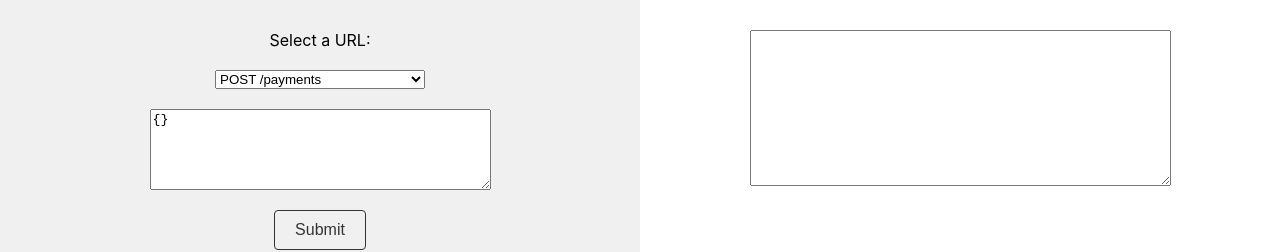
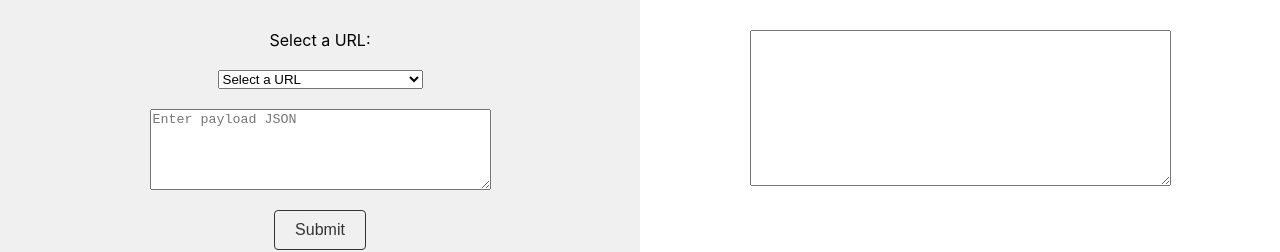
Before and after one commit to iampeternguyen/mocktopus, a React (Create React App) app in the folder app/: page / in a window 1280 px wide. Shown: the part 331-583 px from the top of the page. Built offline with nearby package versions, Linux system fonts and the light colour scheme.

Commit message:
fix response requests

```diff
--- a/app/src/assets/apiEndpoints.js
+++ b/app/src/assets/apiEndpoints.js
@@ -1,5 +1,6 @@
 export const apiEndpoints = [
     {
+        id: 1,
         requestType: "POST",
         url: "/payments",
         summary: "Initiate a payment",
@@ -18,20 +19,23 @@ export const apiEndpoints = [
         },
     },
     {
+        id: 2,
         requestType: "GET",
         url: "/payments",
         summary: "List all payments",
         sampleRequestBody: null,
     },
     {
+        id: 3,
         requestType: "GET",
-        url: "/payments/{paymentId}",
+        url: "/payments/1234",
         summary: "Get payment status",
         sampleRequestBody: null,
     },
     {
+        id: 4,
         requestType: "GET",
-        url: "/accounts/{iban}/payments",
+        url: "/accounts/1234/payments",
         summary: "List payments for an account",
         sampleRequestBody: null,
     },
--- a/app/src/components/Main.js
+++ b/app/src/components/Main.js
@@ -1,15 +1,16 @@
 import React, { useState } from "react";
 import mascot from "../assets/mascot.webp";
-import { apiEndpoints } from "../assets/apiEndpoints"
+import { apiEndpoints } from "../assets/apiEndpoints";
 
 const API_REQUEST = `http://localhost:8001`;
 
 const Main = () => {
-  const [url, setUrl] = useState(API_REQUEST);
+  const [endpointId, setEndpointId] = useState(0);
+  const [url, setUrl] = useState("");
 
-  const [payload, setPayload] = useState("{}");
+  const [payload, setPayload] = useState("");
 
-  const [requestMethod, setRequestMethod] = useState()
+  const [requestMethod, setRequestMethod] = useState("");
 
   const [responseFromServer, setResponseFromServer] = useState("");
 
@@ -64,30 +65,36 @@ const Main = () => {
   const handleSubmit = async (e) => {
     e.preventDefault(); // Prevent form submission from reloading the page
 
-    if (!url || !payload) {
+    if (!url) {
       alert("Please enter both a URL and a payload.");
       return;
     }
 
     try {
-      const response = await fetch(url, {
+      const options = {
         method: requestMethod,
         headers: {
           "Content-Type": "application/json",
         },
-        body: payload, // Assuming payload is a valid JSON string
-      });
+      };
+
+      if (payload && payload !== "null") {
+        options.body = payload;
+      }
+      const response = await fetch(API_REQUEST + url, options);
 
       const contentType = response.headers.get("Content-Type");
 
       if (contentType && contentType.includes("application/json")) {
         const data = await response.json();
         setResponseFromServer(JSON.stringify(data, null, 2));
-        console.log("DATA", data)
+        console.log("DATA", data);
       } else {
         const errorText = await response.text();
-        console.log("Err", errorText)
-        setResponseFromServer(`Error: Server did not return JSON. Response: ${errorText}`);
+        console.log("Err", errorText);
+        setResponseFromServer(
+          `Error: Server did not return JSON. Response: ${errorText}`
+        );
       }
     } catch (error) {
       console.error("Error fetching response:", error);
@@ -95,13 +102,13 @@ const Main = () => {
     }
   };
 
-  const handleSetRequest = (option) => {
-    console.log("IS it running?")
-    setUrl(option);
-    setRequestMethod(option.requestType)
-    setPayload(option.sampleRequestBody)
-  }
-
+  const handleSetRequest = (endpointId) => {
+    const option = apiEndpoints.find((endpoint) => endpoint.id == endpointId);
+    setEndpointId(endpointId);
+    setUrl(option.url);
+    setRequestMethod(option.requestType);
+    setPayload(JSON.stringify(option.sampleRequestBody));
+  };
 
   return (
     <>
@@ -117,12 +124,14 @@ const Main = () => {
           <label htmlFor="url-select">Select a URL:</label>
           <select
             id="url-select"
-            value={url}
+            value={endpointId}
             onChange={(e) => handleSetRequest(e.target.value)}
           >
-            <option value="" disabled>Select a URL</option>
+            <option value="0" disabled>
+              Select a URL
+            </option>
             {apiEndpoints.map((option, index) => (
-              <option key={index} value={option.url}>
+              <option key={index} value={option.id}>
                 {option.requestType} {option.url}
               </option>
             ))}
```
